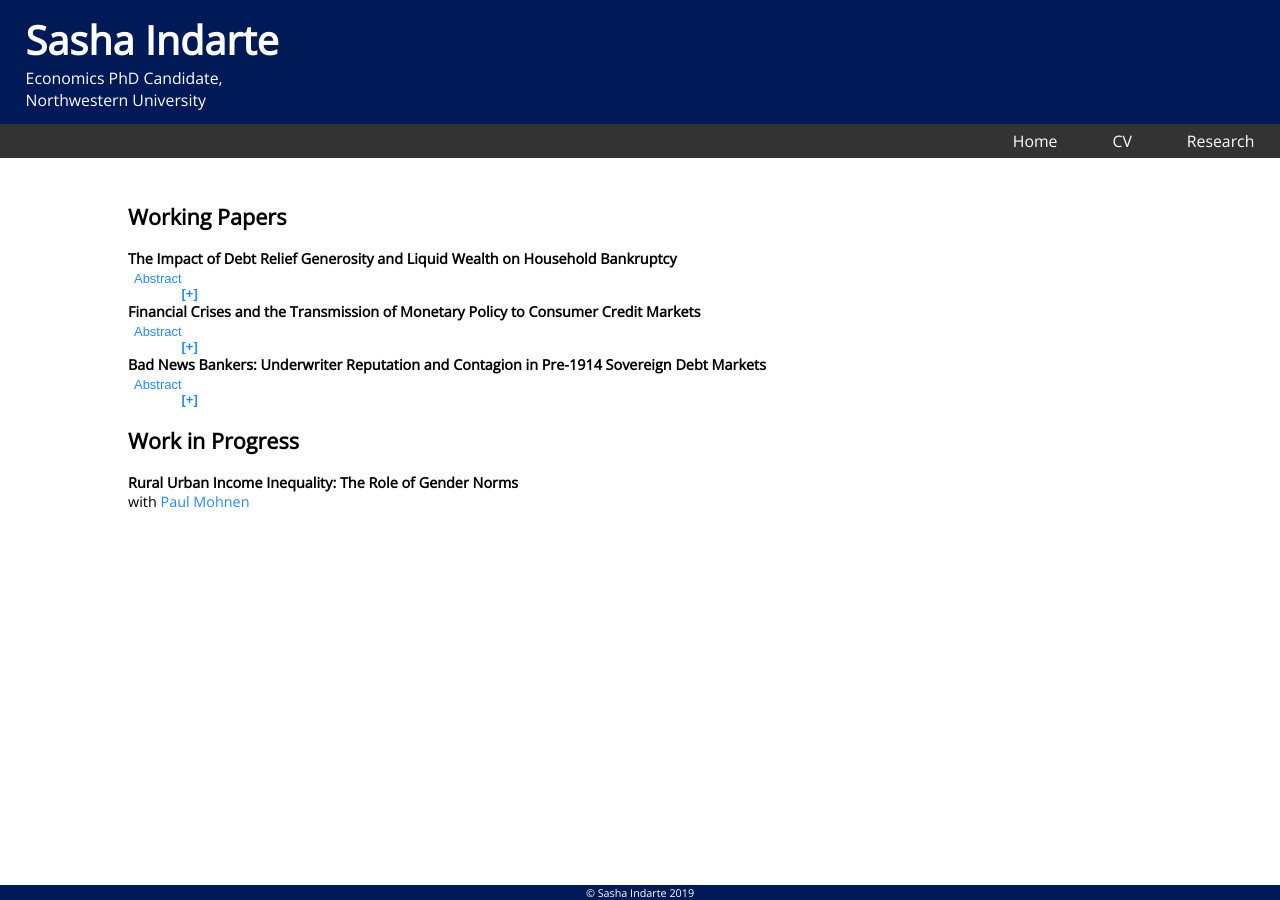
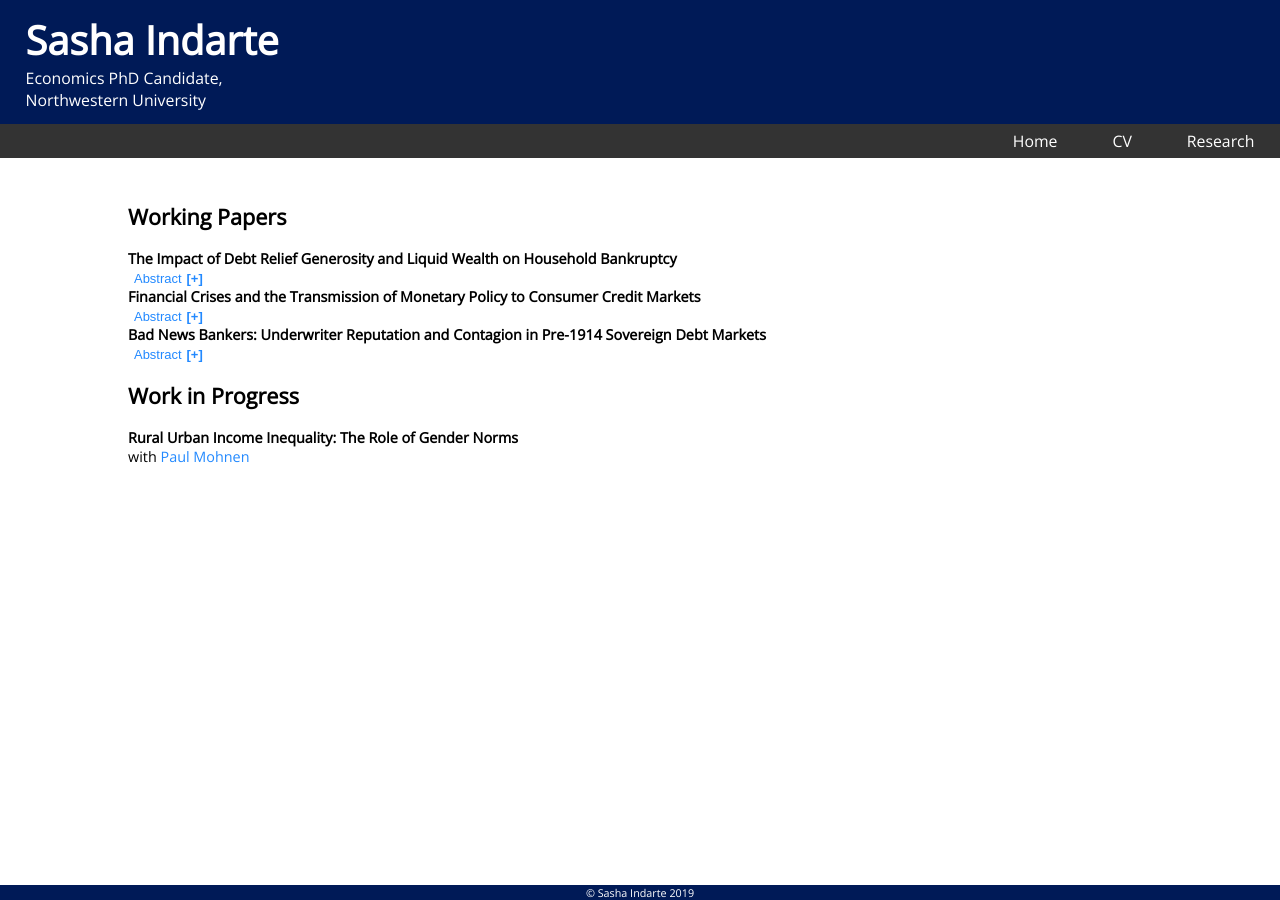
Before and after one commit to sashaindarte/sashaindarte.github.io, a Jekyll site: the page built from research/index.html, in a window 1280 px wide. Built offline with Jekyll 4.4.1, drawn with Linux system fonts in a browser that asks for light colours.

Commit message:
Update main.css

```diff
--- a/css/main.css
+++ b/css/main.css
@@ -211,7 +211,7 @@
   color: #2289ff;
   font-weight: bold;
   float: right;
-  margin-left: 1%;
+  margin-left: 5px;
 }
 
 .active:after {
```
